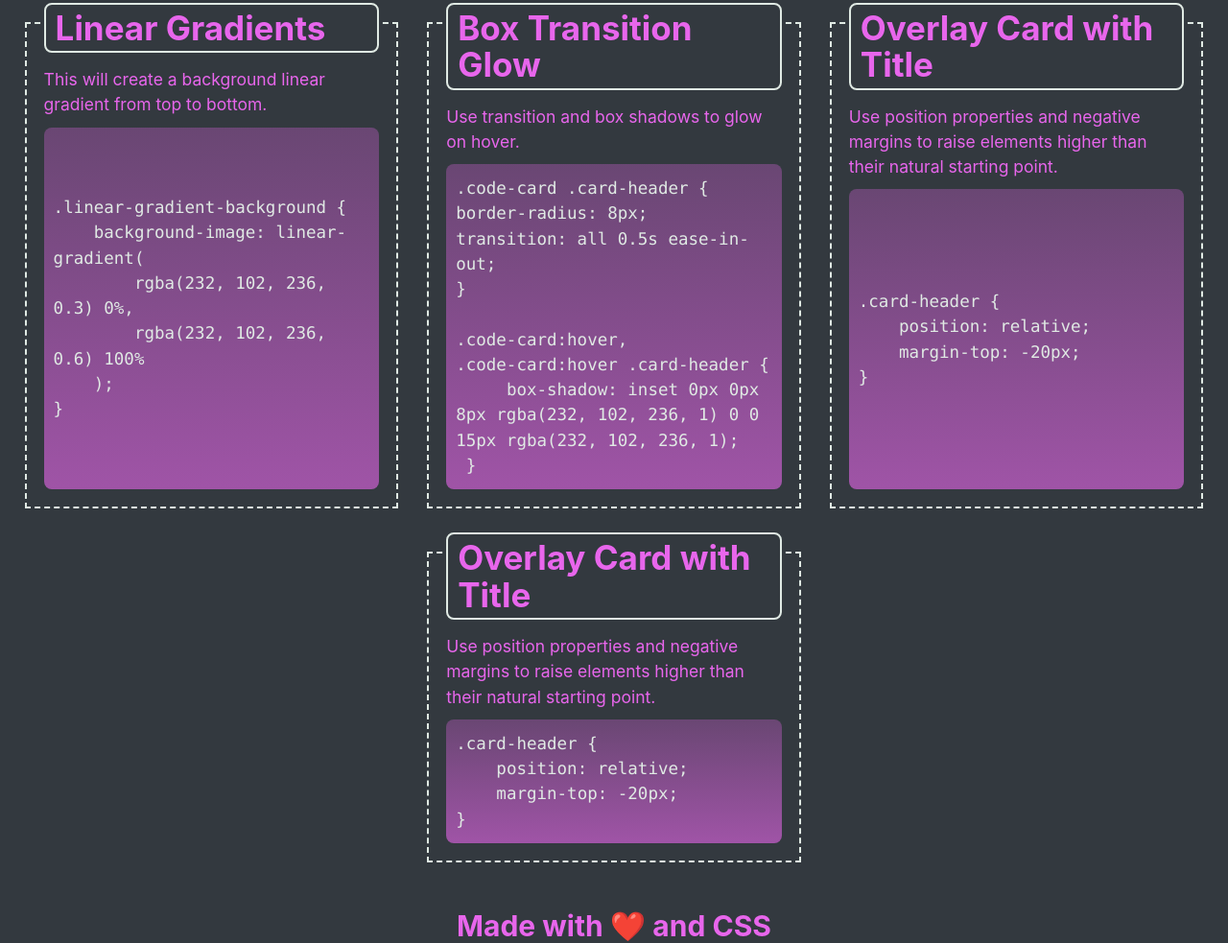
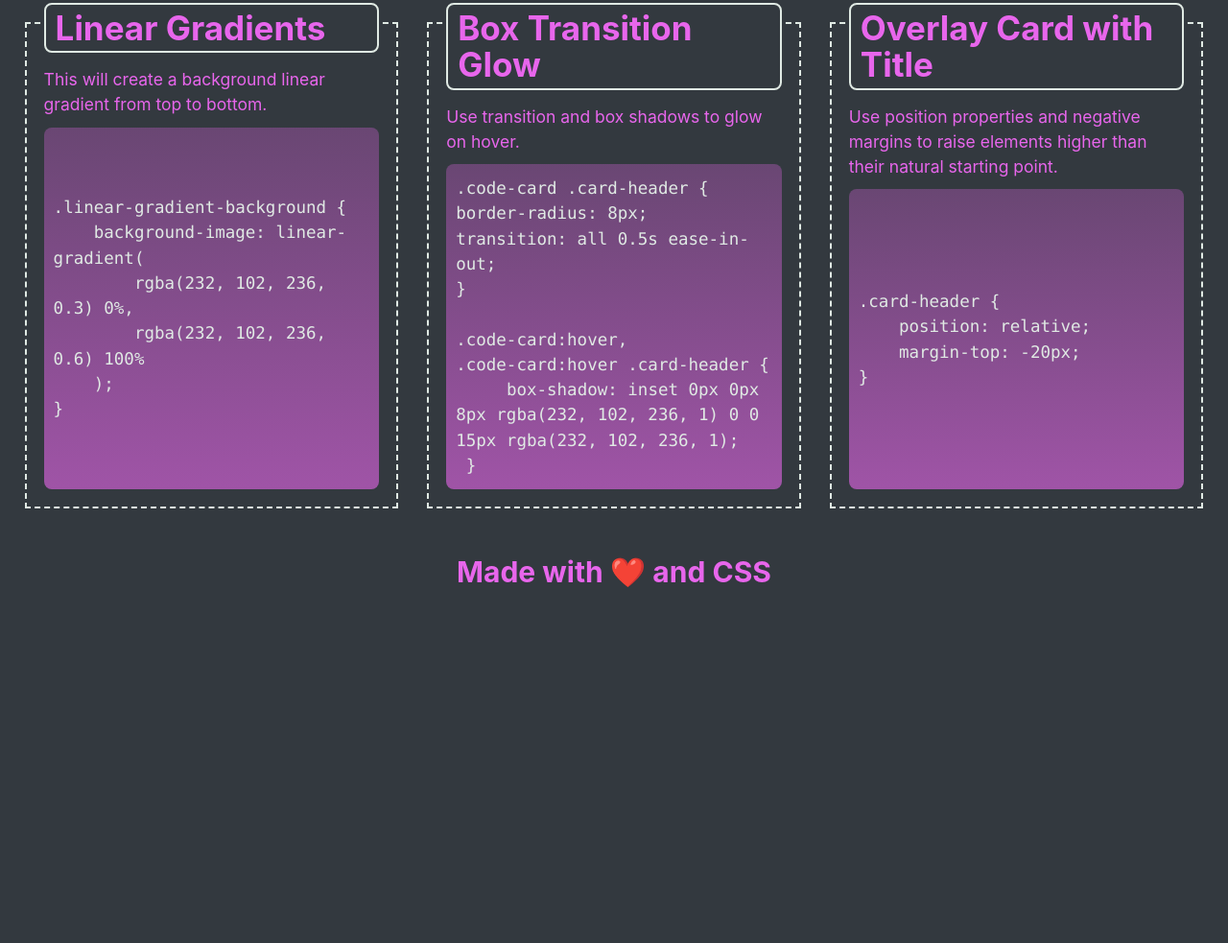
Before and after one commit to bdstpierre/CSS-Snippet-Cheatsheet, a plain HTML site: page index.html in a window 1280 px wide. Shown: the part 531-1514 px from the top of the page at 96% size. After the commit the page ends 1145 px from the top, so only its background shows below. Drawn offline with Linux system fonts and the light colour scheme.

Commit message:
Updated README.md to be more complete and commented out extra snippet card.

```diff
--- a/index.html
+++ b/index.html
@@ -107,7 +107,7 @@ transition: all 0.5s ease-in-out;
                 </figure>
             </div>
 <!-- Another card for fun -->
-            <div class="card-column">
+            <!-- <div class="card-column">
                 <figure class="card code-card">
                     <h2 class="card-header">Overlay Card with Title</h2>
                     <div class="card-body">
@@ -118,7 +118,7 @@ transition: all 0.5s ease-in-out;
     margin-top: -20px;
 }</code></pre>
                 </figure>
-            </div>
+            </div> -->
 
         </section>
 
```
Also changed, not shown: assets/images/computer.png (added), assets/images/phone.png (added), assets/images/tablet.png (added), 1 other file.
